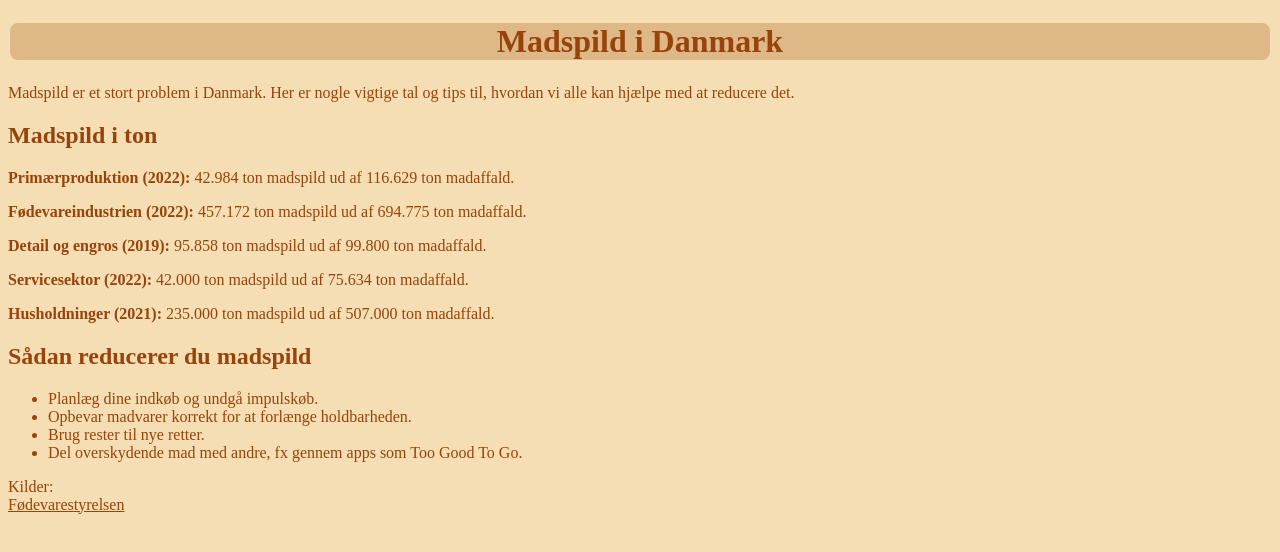
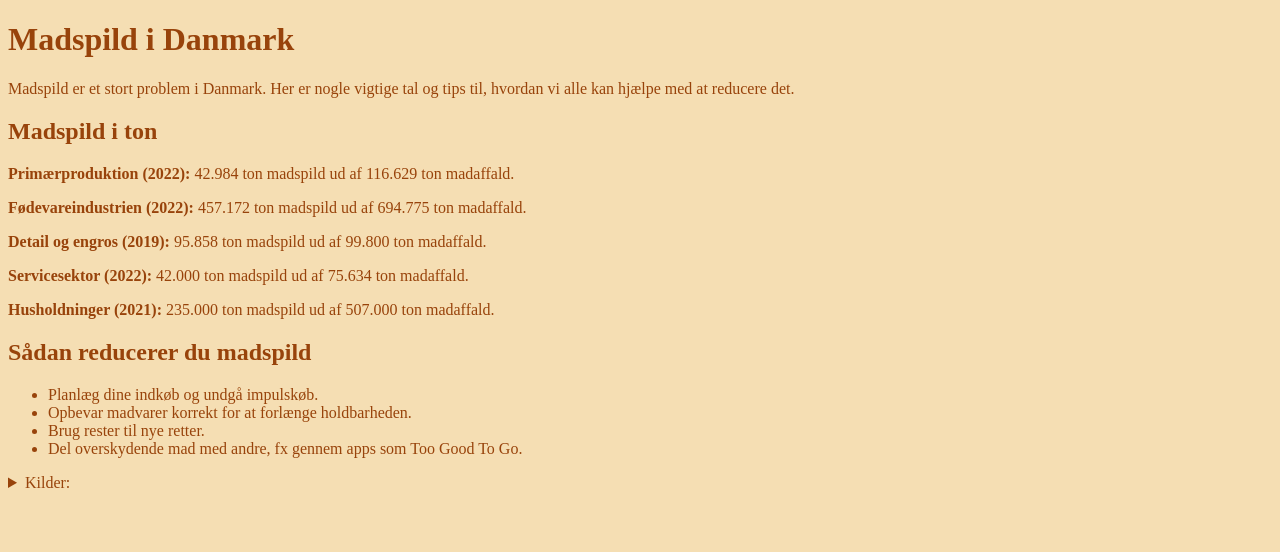
Before and after one commit to SimonGotfred/Projekt1_Gruppe7, a website built with webpack: page html/infofoodwaste.html in a window 1280 px wide. Built offline with nearby package versions, Linux system fonts and the light colour scheme.

Commit message:
nav h1 update

```diff
--- a/css/globalStyle.css
+++ b/css/globalStyle.css
@@ -14,7 +14,7 @@ html, body {
 
 
 
-h1{
+#navigation-h1{
   border-style: double;
   border-radius: 10px;
   border-width: 2px;
--- a/html/infofoodwaste.html
+++ b/html/infofoodwaste.html
@@ -31,8 +31,13 @@
 </div>
 
 <footer>
-  <summary>Kilder:</summary>
-  <a href="https://foedevarestyrelsen.dk/kost-og-foedevarer/start-og-drift-af-foedevarevirksomhed/hygiejne-og-indretning/madspild-i-foedevarevirksomheder" target="_blank">Fødevarestyrelsen</a>
+  <details>
+    <summary>Kilder:</summary>
+    <a href="https://foedevarestyrelsen.dk/kost-og-foedevarer/start-og-drift-af-foedevarevirksomhed/hygiejne-og-indretning/madspild-i-foedevarevirksomheder" target="_blank">Fødevarestyrelsen</a>
+  </details>
+
+
+
 </footer>
 </body>
 </html>
```
Also changed, not shown: html/navigator.html (+1 -1 lines).
